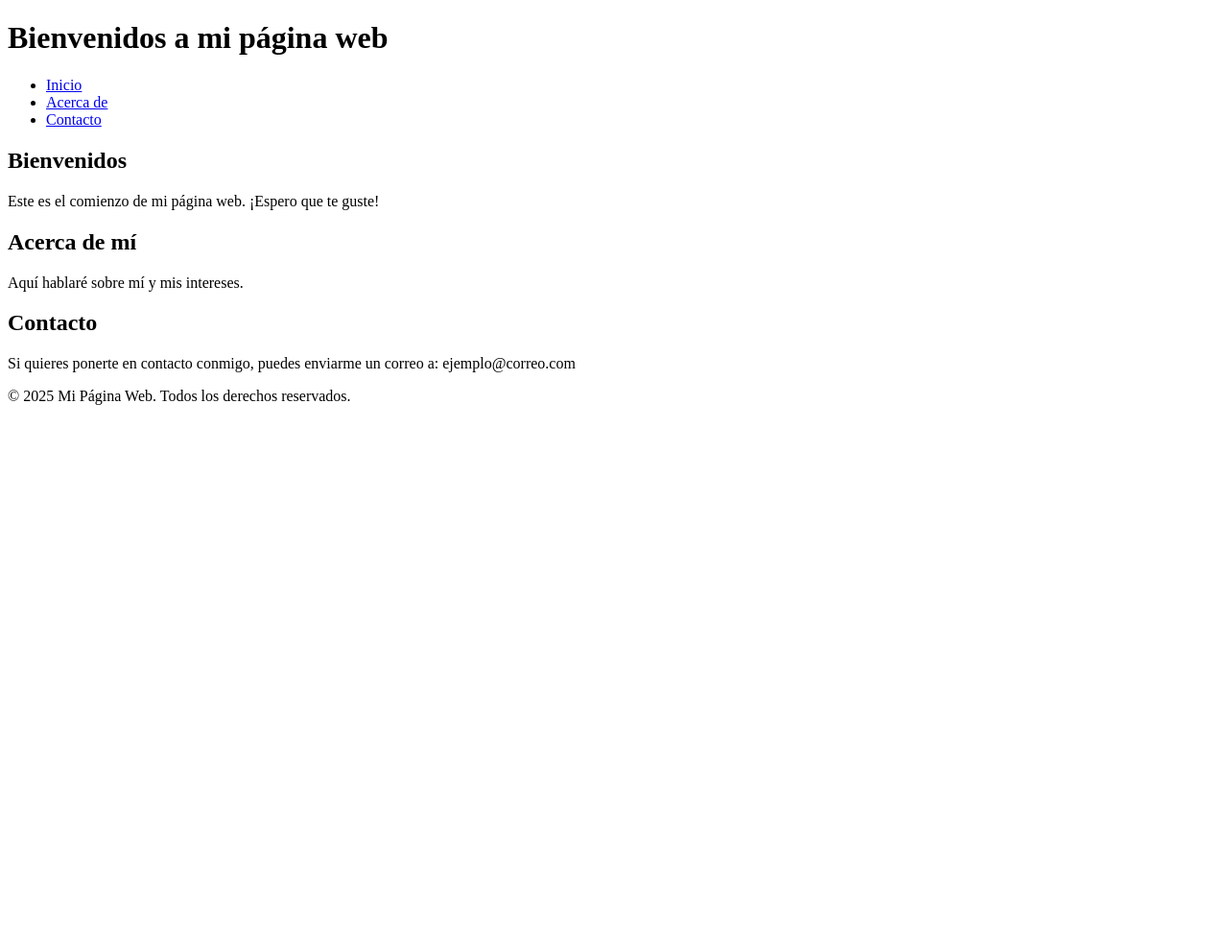
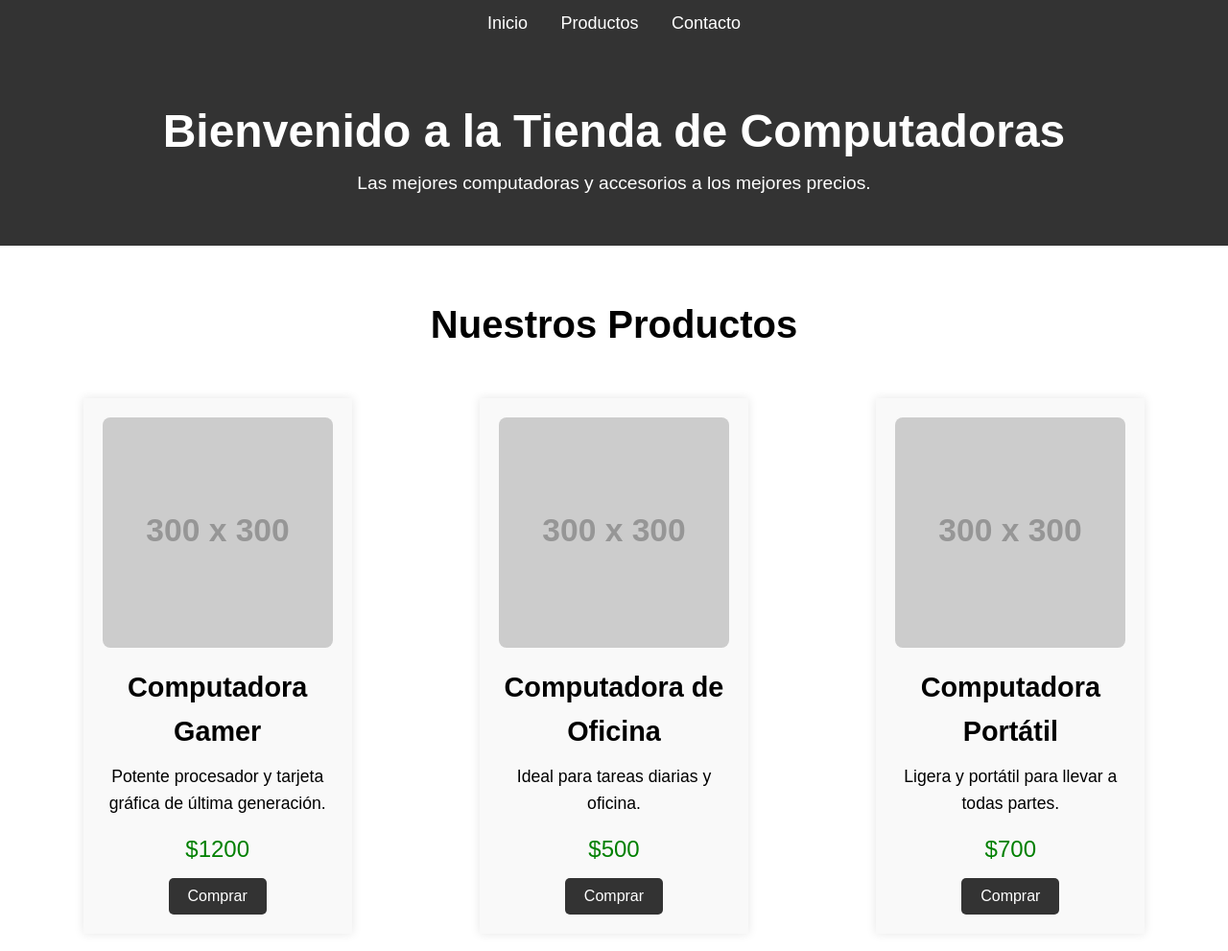
Before and after one commit to wilmergarces/mi-segunda-pagina-web, a plain HTML site: page index.html in a window 1280 px wide. Shown: the top 991 px of the page at 96% size. Before the commit the page ends 800 px from the top, so only its background shows below. Drawn offline with Linux system fonts and the light colour scheme; placeholder pictures from the web are drawn by us.

Commit message:
Add files via upload

```diff
--- a/index.html
+++ b/index.html
@@ -3,40 +3,79 @@
 <head>
     <meta charset="UTF-8">
     <meta name="viewport" content="width=device-width, initial-scale=1.0">
-    <title>Mi Primera Página Web</title>
-    <link rel="stylesheet" href="estilos.css">
+    <title>Tienda de Computadoras</title>
+    <link rel="stylesheet" href="styles.css">
+
 </head>
 <body>
+    <!-- Barra de navegación -->
     <header>
-        <h1>Bienvenidos a mi página web</h1>
         <nav>
             <ul>
-                <li><a href="#inicio">Inicio</a></li>
-                <li><a href="#acerca">Acerca de</a></li>
-                <li><a href="#contacto">Contacto</a></li>
+                <li><a href="#home">Inicio</a></li>
+                <li><a href="#products">Productos</a></li>
+                <li><a href="#contact">Contacto</a></li>
             </ul>
         </nav>
     </header>
 
-    <section id="inicio">
-        <h2>Bienvenidos</h2>
-        <p>Este es el comienzo de mi página web. ¡Espero que te guste!</p>
+    <!-- Sección de bienvenida -->
+    <section id="home" class="welcome-section">
+        <h1>Bienvenido a la Tienda de Computadoras</h1>
+        <p>Las mejores computadoras y accesorios a los mejores precios.</p>
     </section>
 
-    <section id="acerca">
-        <h2>Acerca de mí</h2>
-        <p>Aquí hablaré sobre mí y mis intereses.</p>
+    <!-- Sección de productos -->
+    <section id="products" class="products-section">
+        <h2>Nuestros Productos</h2>
+        <div class="product-list">
+            <!-- Producto 1 -->
+            <div class="product-item">
+                <img src="https://via.placeholder.com/300" alt="Computadora 1">
+                <h3>Computadora Gamer</h3>
+                <p>Potente procesador y tarjeta gráfica de última generación.</p>
+                <p class="price">$1200</p>
+                <button>Comprar</button>
+            </div>
+            <!-- Producto 2 -->
+            <div class="product-item">
+                <img src="https://via.placeholder.com/300" alt="Computadora 2">
+                <h3>Computadora de Oficina</h3>
+                <p>Ideal para tareas diarias y oficina.</p>
+                <p class="price">$500</p>
+                <button>Comprar</button>
+            </div>
+            <!-- Producto 3 -->
+            <div class="product-item">
+                <img src="https://via.placeholder.com/300" alt="Computadora 3">
+                <h3>Computadora Portátil</h3>
+                <p>Ligera y portátil para llevar a todas partes.</p>
+                <p class="price">$700</p>
+                <button>Comprar</button>
+            </div>
+        </div>
     </section>
 
-    <section id="contacto">
-        <h2>Contacto</h2>
-        <p>Si quieres ponerte en contacto conmigo, puedes enviarme un correo a: ejemplo@correo.com</p>
+    <!-- Sección de contacto -->
+    <section id="contact" class="contact-section">
+        <h2>Contáctanos</h2>
+        <form action="#" method="post">
+            <label for="name">Nombre:</label>
+            <input type="text" id="name" name="name" required>
+
+            <label for="email">Correo Electrónico:</label>
+            <input type="email" id="email" name="email" required>
+
+            <label for="message">Mensaje:</label>
+            <textarea id="message" name="message" required></textarea>
+
+            <button type="submit">Enviar Mensaje</button>
+        </form>
     </section>
 
+    <!-- Pie de página -->
     <footer>
-        <p>&copy; 2025 Mi Página Web. Todos los derechos reservados.</p>
+        <p>&copy; 2025 Tienda de Computadoras. Todos los derechos reservados.</p>
     </footer>
-
-    <script src="script.js"></script>
 </body>
 </html>
--- /dev/null
+++ b/styles.css
@@ -0,0 +1,172 @@
+/* Reset de estilos básicos */
+* {
+    margin: 0;
+    padding: 0;
+    box-sizing: border-box;
+}
+
+/* Body */
+body {
+    font-family: Arial, sans-serif;
+    line-height: 1.6;
+    background-color: #f4f4f4;
+}
+
+/* Barra de navegación */
+header {
+    background-color: #333;
+    color: white;
+    padding: 10px 0;
+}
+
+header nav ul {
+    list-style: none;
+    text-align: center;
+}
+
+header nav ul li {
+    display: inline;
+    margin: 0 15px;
+}
+
+header nav ul li a {
+    color: white;
+    text-decoration: none;
+    font-size: 18px;
+}
+
+/* Sección de bienvenida */
+.welcome-section {
+    text-align: center;
+    padding: 50px 20px;
+    background-color: #333;
+    color: white;
+}
+
+.welcome-section h1 {
+    font-size: 3em;
+}
+
+.welcome-section p {
+    font-size: 1.2em;
+}
+
+/* Sección de productos */
+.products-section {
+    padding: 50px 20px;
+    text-align: center;
+    background-color: #ffffff;
+}
+
+.products-section h2 {
+    font-size: 2.5em;
+    margin-bottom: 30px;
+}
+
+.product-list {
+    display: flex;
+    justify-content: space-around;
+    flex-wrap: wrap;
+}
+
+.product-item {
+    background-color: #f9f9f9;
+    padding: 20px;
+    margin: 15px;
+    width: 280px;
+    box-shadow: 0 0 10px rgba(0, 0, 0, 0.1);
+    text-align: center;
+}
+
+.product-item img {
+    width: 100%;
+    height: auto;
+    border-radius: 8px;
+}
+
+.product-item h3 {
+    font-size: 1.8em;
+    margin: 10px 0;
+}
+
+.product-item p {
+    font-size: 1.1em;
+    margin-bottom: 15px;
+}
+
+.product-item .price {
+    font-size: 1.5em;
+    color: green;
+    margin: 10px 0;
+}
+
+.product-item button {
+    padding: 10px 20px;
+    background-color: #333;
+    color: white;
+    border: none;
+    cursor: pointer;
+    font-size: 1em;
+    border-radius: 5px;
+}
+
+.product-item button:hover {
+    background-color: #555;
+}
+
+/* Sección de contacto */
+.contact-section {
+    padding: 50px 20px;
+    background-color: #f4f4f4;
+    text-align: center;
+}
+
+.contact-section h2 {
+    font-size: 2.5em;
+    margin-bottom: 30px;
+}
+
+.contact-section form {
+    display: flex;
+    flex-direction: column;
+    align-items: center;
+    max-width: 600px;
+    margin: 0 auto;
+}
+
+.contact-section form label {
+    margin: 10px 0;
+    font-size: 1.2em;
+}
+
+.contact-section form input,
+.contact-section form textarea {
+    width: 100%;
+    padding: 10px;
+    margin-bottom: 15px;
+    border: 1px solid #ccc;
+    border-radius: 5px;
+    font-size: 1em;
+}
+
+.contact-section form button {
+    padding: 12px 20px;
+    background-color: #333;
+    color: white;
+    border: none;
+    cursor: pointer;
+    font-size: 1.2em;
+    border-radius: 5px;
+}
+
+.contact-section form button:hover {
+    background-color: #555;
+}
+
+/* Pie de página */
+footer {
+    background-color: #333;
+    color: white;
+    padding: 20px;
+    text-align: center;
+}
```
